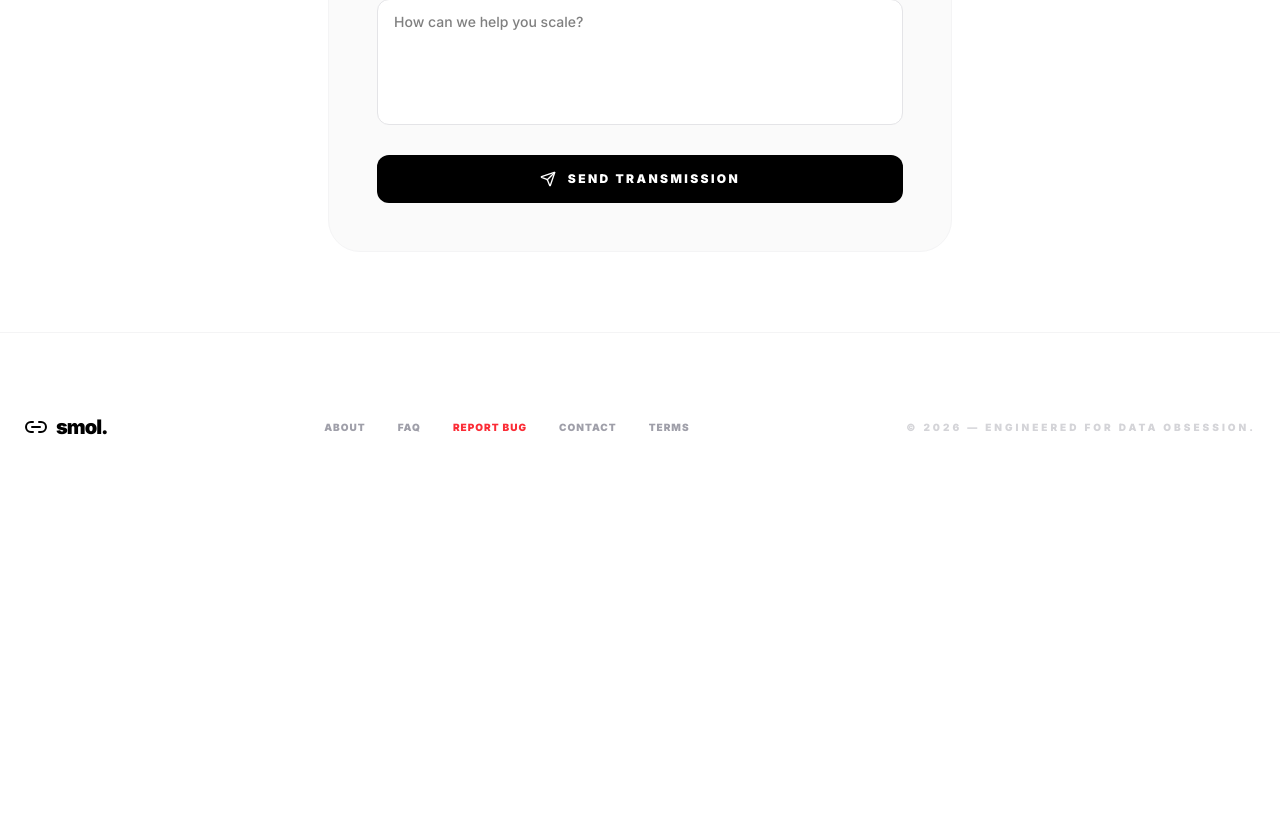
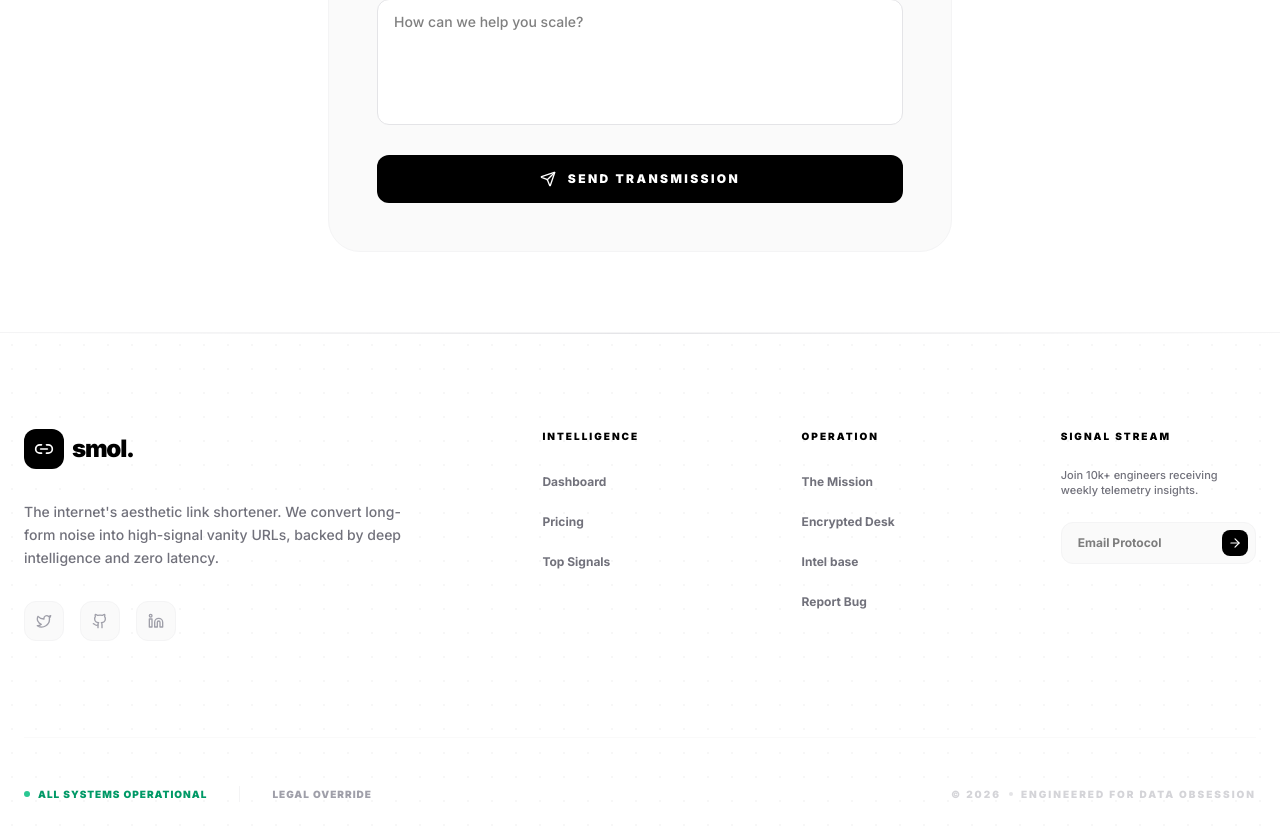
Before and after one commit to Ayushguleria73again/link-Shortner-frontend, a Next.js app: page /contact in a window 1280 px wide. Shown: the part 590-1428 px from the top of the page. Before the commit the page ends 1111 px from the top, so only its background shows below. Built offline with nearby package versions, Linux system fonts and the light colour scheme; no server answers.

Commit message:
feat: synchronize cross-platform elite branding for core pages 🛡️🛰️💎

```diff
--- a/app/about/page.js
+++ b/app/about/page.js
@@ -17,7 +17,7 @@ export default function About() {
               Mission Control
             </div>
             <h1 className="text-5xl md:text-7xl font-black tracking-tighter leading-[0.9] mb-8">
-              We are obsessed with <span className="text-zinc-400">Data.</span>
+              The <span className="text-zinc-400">Mission.</span>
             </h1>
             <p className="text-lg text-zinc-500 font-medium leading-relaxed mb-8">
               smol was built for marketers, developers, and creators who demand more than just a redirect. We believe that every click tells a story, and you deserve to read it.
--- a/app/contact/page.js
+++ b/app/contact/page.js
@@ -38,8 +38,8 @@ export default function Contact() {
           <div className="inline-flex items-center justify-center p-3 bg-zinc-100 rounded-2xl mb-6">
             <Mail className="w-6 h-6 text-black" />
           </div>
-          <h1 className="text-4xl font-black tracking-tight mb-4">Contact Support</h1>
-          <p className="text-zinc-500 font-medium">Need help with your Enterprise plan? Get in touch.</p>
+          <h1 className="text-4xl font-black tracking-tight mb-4 text-black">Encrypted <span className="text-zinc-400">Desk.</span></h1>
+          <p className="text-zinc-500 font-medium">Transmit support requests or Enterprise inquiries directly to our security team.</p>
         </div>
 
         <form onSubmit={handleSubmit} className="space-y-6 bg-zinc-50 p-8 md:p-12 rounded-[32px] border border-zinc-100">
--- a/app/dashboard/performers/page.js
+++ b/app/dashboard/performers/page.js
@@ -56,10 +56,10 @@ export default function PerformersPage() {
                              <div className="w-12 h-12 bg-black text-white rounded-2xl flex items-center justify-center shadow-xl">
                                 <Trophy className="w-6 h-6 text-yellow-400 fill-yellow-400" />
                              </div>
-                             <h1 className="text-4xl font-black text-black tracking-tight">Top Performers.</h1>
+                             <h1 className="text-4xl font-black text-black tracking-tight">Top Signals.</h1>
                         </div>
                         <p className="text-zinc-500 font-medium text-lg max-w-xl">
-                            A complete ranking of your most effective signal protocols.
+                            Live telemetry and performance rankings for your active protocols.
                         </p>
                     </div>
 
--- a/app/faq/page.js
+++ b/app/faq/page.js
@@ -49,8 +49,8 @@ export default function FAQ() {
       <Navbar />
       <div className="pt-32 pb-20 px-6 max-w-4xl mx-auto">
         <div className="text-center mb-16">
-          <h1 className="text-4xl md:text-6xl font-black tracking-tight mb-6">Frequently Asked <span className="text-zinc-400">Questions.</span></h1>
-          <p className="text-zinc-500 font-medium">Everything you need to know about the platform.</p>
+          <h1 className="text-4xl md:text-6xl font-black tracking-tight mb-6">Intel <span className="text-zinc-400">base.</span></h1>
+          <p className="text-zinc-500 font-medium">Commonly requested protocols and platform specifications.</p>
         </div>
 
         <div className="space-y-4">
--- a/components/Footer.jsx
+++ b/components/Footer.jsx
@@ -1,29 +1,135 @@
 "use client";
-import React from 'react';
+import React, { useState } from 'react';
 import Link from 'next/link';
-import { Link2 } from 'lucide-react';
+import { Link2, Twitter, Github, Linkedin, Mail, ArrowRight, Zap, Shield, Globe, Terminal } from 'lucide-react';
+import { motion } from 'framer-motion';
 
 export default function Footer() {
+    const [email, setEmail] = useState('');
+
+    const handleSubscribe = (e) => {
+        e.preventDefault();
+        // Newsletter logic placeholder
+        setEmail('');
+    };
+
     return (
-        <footer className="py-20 border-t border-zinc-100 bg-white">
-            <div className="max-w-7xl mx-auto px-6 flex flex-col md:flex-row items-center justify-between gap-8">
-                <div className="flex items-center gap-2 font-black tracking-tighter text-xl">
-                    <Link2 className="w-6 h-6" />
-                    <span className="lowercase">smol.</span>
+        <footer className="relative bg-white border-t border-zinc-100 overflow-hidden">
+            {/* Background Decor */}
+            <div className="absolute inset-0 pointer-events-none opacity-[0.03]">
+                <div className="absolute inset-0" style={{ backgroundImage: 'radial-gradient(#000 1px, transparent 1px)', backgroundSize: '24px 24px' }} />
+            </div>
+
+            {/* Top Gradient Border */}
+            <div className="absolute top-0 left-0 right-0 h-px bg-gradient-to-r from-transparent via-zinc-200 to-transparent" />
+
+            <div className="max-w-7xl mx-auto px-6 pt-24 pb-12 relative">
+                <div className="grid grid-cols-1 md:grid-cols-2 lg:grid-cols-5 gap-16 mb-24">
+
+                    {/* Brand Column */}
+                    <div className="lg:col-span-2 space-y-8">
+                        <Link href="/" className="flex items-center gap-2 font-black tracking-tighter text-2xl group w-fit">
+                            <div className="w-10 h-10 bg-black rounded-xl flex items-center justify-center group-hover:rotate-12 transition-transform duration-500">
+                                <Link2 className="w-5 h-5 text-white" />
+                            </div>
+                            <span className="lowercase">smol.</span>
+                        </Link>
+
+                        <p className="text-zinc-500 text-sm leading-relaxed max-w-sm font-medium">
+                            The internet's aesthetic link shortener. We convert long-form noise into high-signal vanity URLs, backed by deep intelligence and zero latency.
+                        </p>
+
+                        <div className="flex items-center gap-4">
+                            <SocialLink icon={<Twitter className="w-4 h-4" />} href="#" />
+                            <SocialLink icon={<Github className="w-4 h-4" />} href="#" />
+                            <SocialLink icon={<Linkedin className="w-4 h-4" />} href="#" />
+                        </div>
+                    </div>
+
+                    {/* Links Columns */}
+                    <div className="space-y-6">
+                        <h4 className="text-[10px] font-black uppercase tracking-[0.2em] text-black">Intelligence</h4>
+                        <ul className="space-y-4">
+                            <FooterLink href="/dashboard">Dashboard</FooterLink>
+                            <FooterLink href="/pricing">Pricing</FooterLink>
+                            <FooterLink href="/dashboard/performers">Top Signals</FooterLink>
+                        </ul>
+                    </div>
+
+                    <div className="space-y-6">
+                        <h4 className="text-[10px] font-black uppercase tracking-[0.2em] text-black">Operation</h4>
+                        <ul className="space-y-4">
+                            <FooterLink href="/about">The Mission</FooterLink>
+                            <FooterLink href="/contact">Encrypted Desk</FooterLink>
+                            <FooterLink href="/faq">Intel base</FooterLink>
+                            <FooterLink href="/report" className="text-red-500">Report Bug</FooterLink>
+                        </ul>
+                    </div>
+
+                    {/* Newsletter Column */}
+                    <div className="space-y-6">
+                        <h4 className="text-[10px] font-black uppercase tracking-[0.2em] text-black">Signal Stream</h4>
+                        <p className="text-zinc-500 text-[11px] leading-snug font-medium">
+                            Join 10k+ engineers receiving weekly telemetry insights.
+                        </p>
+                        <form onSubmit={handleSubscribe} className="relative group">
+                            <input
+                                type="email"
+                                value={email}
+                                onChange={(e) => setEmail(e.target.value)}
+                                placeholder="Email Protocol"
+                                className="w-full bg-zinc-50 border border-zinc-100 rounded-xl px-4 py-3 text-xs font-bold focus:outline-none focus:border-black transition-all"
+                            />
+                            <button className="absolute right-2 top-2 p-1.5 bg-black text-white rounded-lg hover:scale-110 transition-transform">
+                                <ArrowRight className="w-3.5 h-3.5" />
+                            </button>
+                        </form>
+                    </div>
+
                 </div>
 
-                <div className="flex flex-wrap justify-center gap-8 text-[10px] font-black uppercase tracking-widest text-zinc-400">
-                    <Link href="/about" className="hover:text-black transition-colors">About</Link>
-                    <Link href="/faq" className="hover:text-black transition-colors">FAQ</Link>
-                    <Link href="/report" className="hover:text-black transition-colors text-red-500 font-black">Report Bug</Link>
-                    <Link href="/contact" className="hover:text-black transition-colors">Contact</Link>
-                    <Link href="/terms" className="hover:text-black transition-colors">Terms</Link>
+                {/* Bottom Bar */}
+                <div className="pt-12 border-t border-zinc-50 flex flex-col md:flex-row items-center justify-between gap-8">
+                    <div className="flex items-center gap-8">
+                        <div className="flex items-center gap-2">
+                            <div className="w-1.5 h-1.5 rounded-full bg-emerald-500 animate-pulse" />
+                            <span className="text-[10px] font-black uppercase tracking-widest text-emerald-600">All Systems Operational</span>
+                        </div>
+                        <div className="h-4 w-px bg-zinc-100 hidden md:block" />
+                        <Link href="/terms" className="text-[10px] font-black uppercase tracking-widest text-zinc-400 hover:text-black transition-colors">Legal Override</Link>
+                    </div>
+
+                    <div className="flex items-center gap-2 text-[10px] font-black uppercase tracking-[0.2em] text-zinc-300">
+                        <span>&copy; {new Date().getFullYear()}</span>
+                        <div className="w-1 h-1 rounded-full bg-zinc-200" />
+                        <span>Engineered for Data Obsession</span>
+                    </div>
                 </div>
-
-                <p className="text-[10px] font-black uppercase tracking-[0.3em] text-zinc-300">
-                    &copy; {new Date().getFullYear()} — Engineered for Data Obsession.
-                </p>
             </div>
         </footer>
     );
 }
+
+function FooterLink({ href, children, className = "" }) {
+    return (
+        <li>
+            <Link
+                href={href}
+                className={`text-zinc-500 hover:text-black text-xs font-bold transition-all hover:translate-x-1 inline-block ${className}`}
+            >
+                {children}
+            </Link>
+        </li>
+    );
+}
+
+function SocialLink({ icon, href }) {
+    return (
+        <Link
+            href={href}
+            className="w-10 h-10 rounded-xl bg-zinc-50 border border-zinc-100 flex items-center justify-center text-zinc-400 hover:text-black hover:border-black hover:bg-white transition-all hover:-translate-y-1"
+        >
+            {icon}
+        </Link>
+    );
+}
```
